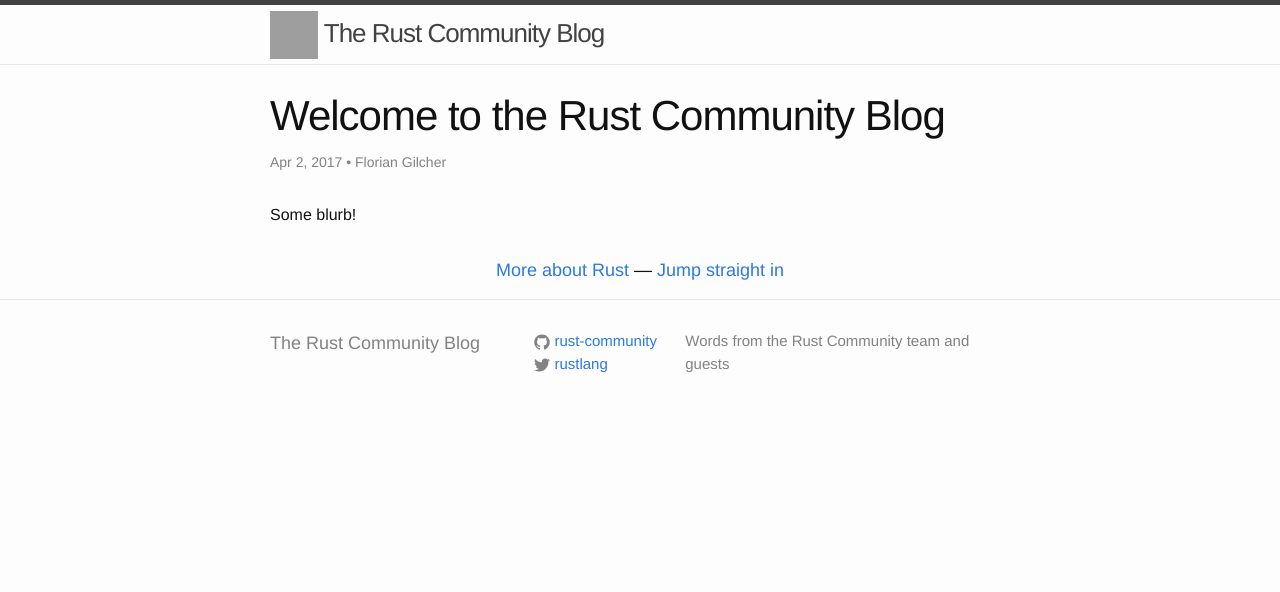
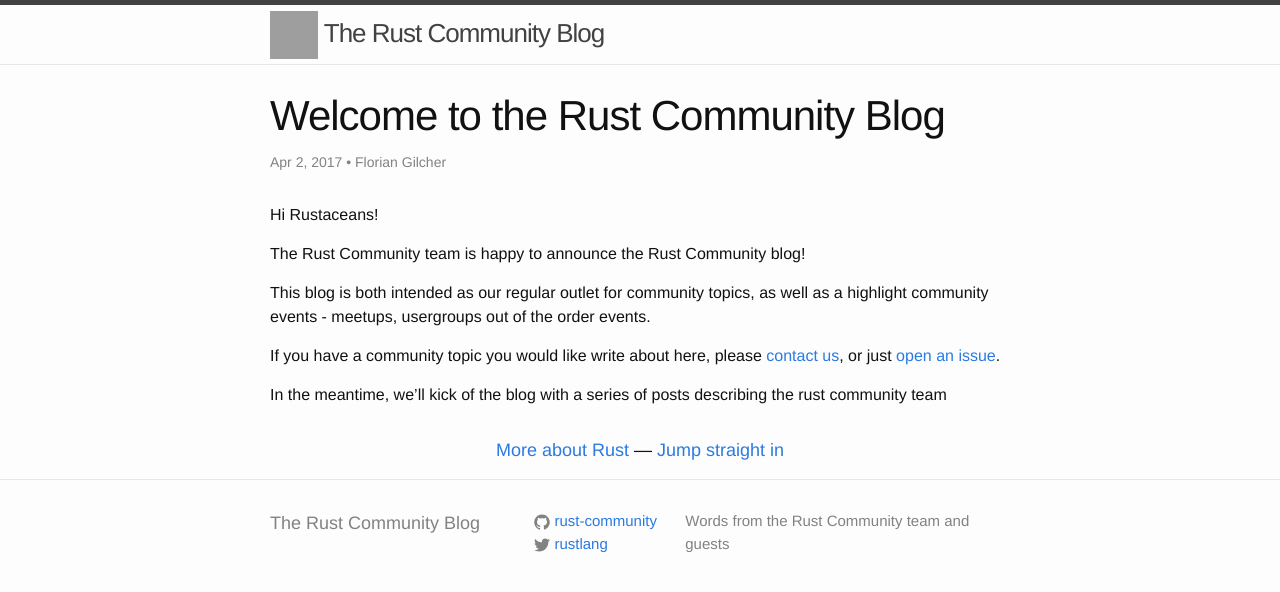
Before and after one commit to rust-community/blog.community.rs, a Jekyll site: the page built from _posts/2017-04-02-welcome.md, in a window 1280 px wide. Shown: the top 592 px of the page. Built offline with Jekyll 4.4.1, drawn with Linux system fonts in a browser that asks for light colours; grey boxes are pictures that could not be loaded.

Commit message:
Add a welcome post

```diff
--- a/_posts/2017-04-02-welcome.md
+++ b/_posts/2017-04-02-welcome.md
@@ -5,4 +5,12 @@ author: Florian Gilcher
 description: "The Rust Community Blog is open for business!"
 ---
 
-Some blurb!
+Hi Rustaceans!
+
+The Rust Community team is happy to announce the Rust Community blog!
+
+This blog is both intended as our regular outlet for community topics, as well as a highlight community events - meetups, usergroups out of the order events.
+
+If you have a community topic you would like write about here, please [contact us](mailto:community-team@rust-lang.org), or just [open an issue](https://github.com/rust-community/blog.community.rs).
+
+In the meantime, we'll kick of the blog with a series of posts describing the rust community team
```
